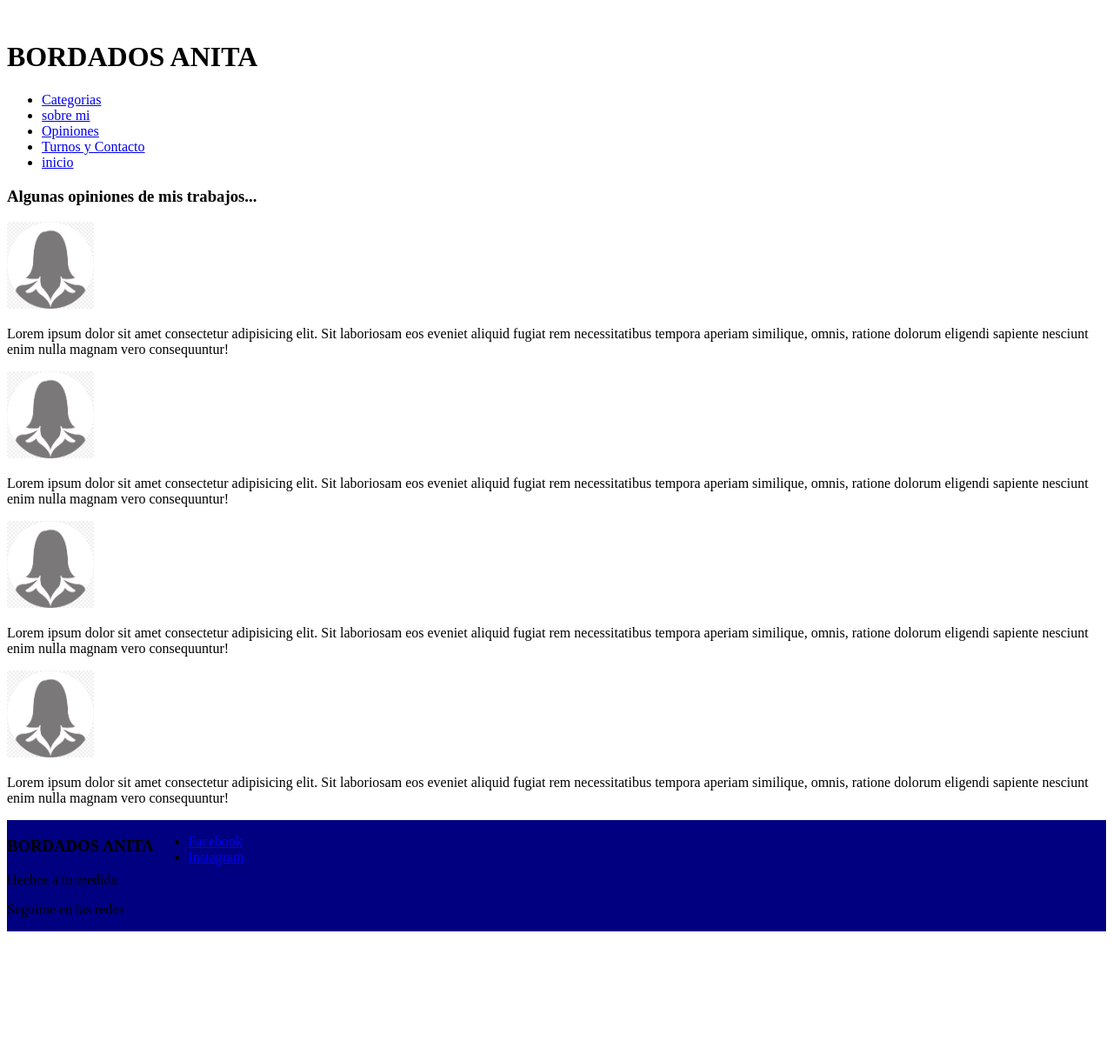
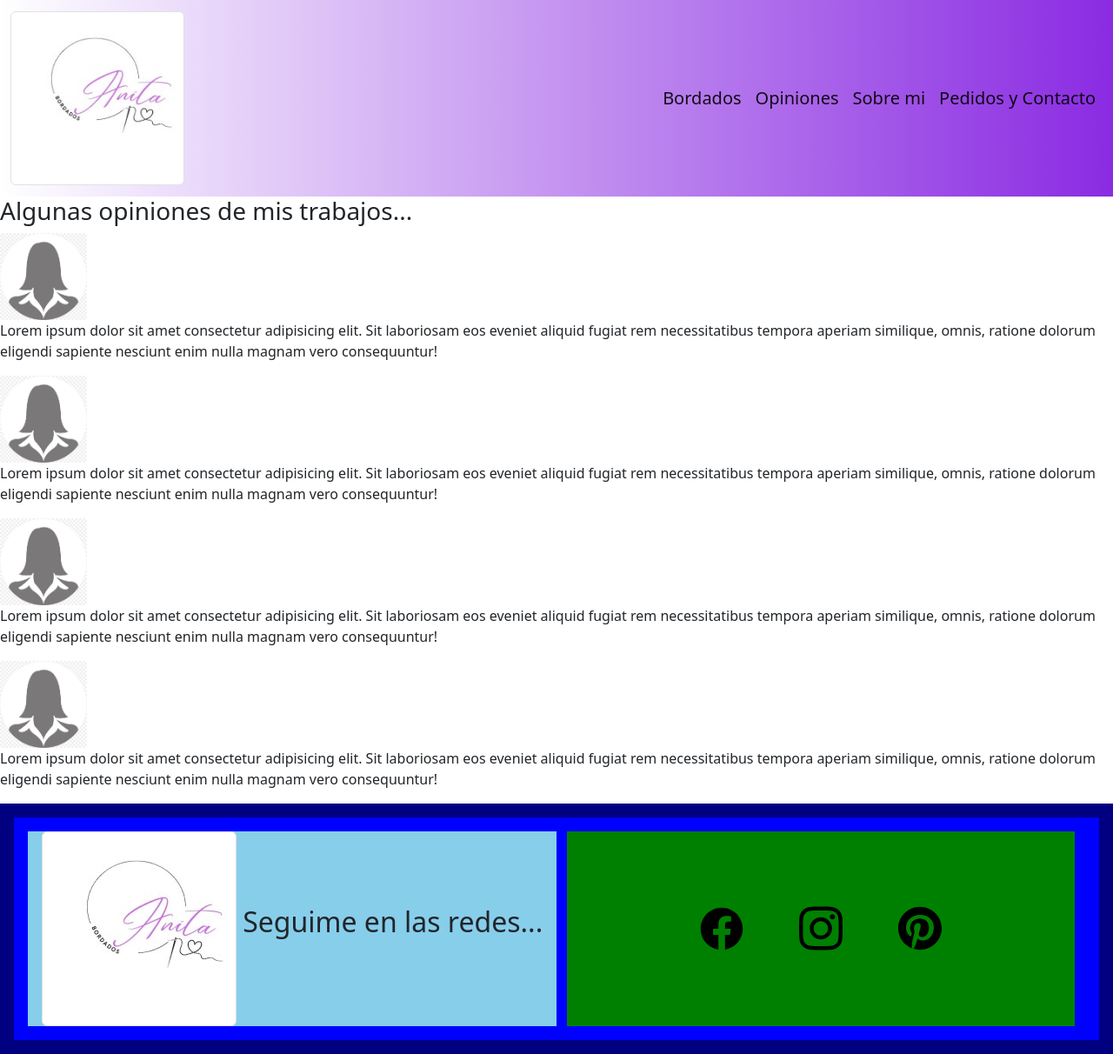
Before and after one commit to Alancg84/AnitaBordados, a plain HTML site: page pages/opiniones.html in a window 1280 px wide. Shown: the whole page at 87% size. Before the commit the page ends 1079 px from the top, so only its background shows below. Drawn offline with nearby package versions, Linux system fonts and the light colour scheme.

Commit message:
agrego archivo lalala para ver si funca

```diff
--- a/pages/opiniones.html
+++ b/pages/opiniones.html
@@ -5,24 +5,41 @@
     <meta http-equiv="X-UA-Compatible" content="IE=edge">
     <meta name="viewport" content="width=device-width, initial-scale=1.0">
     <title>BordadosAnita - Opiniones</title>
-    <link rel="shortcut icon" href="../images/WhatsApp Image 2022-10-28 at 16.01.14.jpeg">
-    <link rel="stylesheet" href="styles.css">
-    <link href="https://fonts.googleapis.com/css2?family=Nunito:wght@900&family=Open+Sans:wght@400;700&display=swap" rel="stylesheet">
+    <link
+    href="https://cdn.jsdelivr.net/npm/bootstrap@5.2.3/dist/css/bootstrap.min.css"
+    rel="stylesheet"
+    integrity="sha384-rbsA2VBKQhggwzxH7pPCaAqO46MgnOM80zW1RWuH61DGLwZJEdK2Kadq2F9CUG65"
+    crossorigin="anonymous">
+    <link rel="stylesheet" href="../css/styles.css">
+    <link rel="shortcut icon" href="../images/Logo_AnitaBordados.jpeg">
 </head>
 
 <body>
-    <header id="header">
-        <img src="../images/WhatsApp Image 2022-10-28 at 16.01.14.jpeg" alt="">
-        <h1 class="categories_title">BORDADOS ANITA</h1>
-        <nav>
-            <ul class="nav_List">
-                <li><a class="nav_link" href="categorias.html">Categorias</a></li>
-                <li><a class="nav_link" href="sobre_mi.html">sobre mi</a></li>
-                <li><a class="nav_link" href="opiniones.html">Opiniones</a></li>
-                <li><a class="nav_link" href="contacto.html">Turnos y Contacto</a></li>
-                <li><a class="nav_link" href="../index.html">inicio</a></li>
-            </ul>
-        </nav>
+    <header class="header">
+        <nav class="navbar navbar-expand-lg">
+            <div class="container-fluid" id="Logo-Nav">
+                <a class="navbar-brand" href="../index.html" target="_blank"> <img class="img-fluid rounded img-thumbnail" id="img_header" src="../images/Logo_AnitaBordados.jpeg" alt="" ></a>
+                    <button class="navbar-toggler" type="button" data-bs-toggle="collapse" data-bs-target="#navbarSupportedContent" aria-controls="navbarSupportedContent" aria-expanded="false" aria-label="Toggle navigation">
+                    <span class="navbar-toggler-icon"></span>
+                    </button>
+                <div class="collapse navbar-collapse" id="navbarSupportedContent">
+                    <ul class="navbar-nav ms-auto mb-2 mb-lg-0">
+                        <li class="nav-item">
+                            <a id="header1" class="nav-link active" aria-current="page" href="../pages/categorias.html" target="_blank">Bordados</a>
+                        </li>
+                        <li class="nav-item">
+                            <a id="header1" class="nav-link active" aria-current="page" href="../pages/opiniones.html" target="_blank">Opiniones</a>
+                        </li>
+                        <li class="nav-item">
+                            <a id="header1" class="nav-link active" aria-current="page" href="../pages/sobre_mi.html" target="_blank">Sobre mi</a>
+                        </li>
+                        <li class="nav-item">
+                            <a id="header1" class="nav-link active" aria-current="page" href="../pages/contacto.html" target="_blank">Pedidos y Contacto</a>
+                        </li>
+                    </ul>
+                </div>
+            </div>
+          </nav>
     </header>
 
     <section id="examples">
@@ -42,16 +59,22 @@
     </section>
 
     <footer id="footer">
-        <div class="footer_div_1">
-            <h3>BORDADOS ANITA</h3>
-            <p>Hechos a tu medida</p>
-            <p>Seguime en las redes</p>
+        <div class="row div_padre">
+            <div class="col div1">
+                <div class="div_logo">
+                    <a class="ancla" href="../index.html" target="_blank"> <img class="img-fluid rounded img-thumbnail" src="../images/Logo_AnitaBordados.jpeg" alt="" ></a>
+                </div>
+                <div class="follow">
+                    <p>Seguime en las redes...</p>
+                </div>
             </div>
-        <div class="footer_div_2">
-            <ul class="footer_links">
-                <li><a href="http://www.facebook.com"</a>Facebook</li>
-                <li><a href="http://www.instagram.com"</a>Instagram</li>
-            </ul>
+            <div class="col container-fluid">
+                <div class="div2">
+                    <a class="link" href="http://www.facebook.com"> <img class="img_foot" src="../images/facebook.svg" alt=""></a>
+                    <a class="link" href="http://www.instagram.com"> <img class="img_foot" src="../images/instagram.svg" alt=""></a>
+                    <a class="link" href="http://www.pinterest.com"> <img class="img_foot" src="../images/pinterest.svg" alt=""></a>
+                </div>
+            </div>
         </div>
     </footer>
 </body>
```
Also changed, not shown: pages/cat_anime.html (deleted, +0 -11 lines), pages/cat_disney.html (deleted, +0 -11 lines), pages/cat_futbol.html (deleted, +0 -11 lines), pages/cat_heroes_princesas.html (deleted, +0 -11 lines), pages/categorias.html (+5 -6 lines), pages/contacto.html (+50 -24 lines), pages/sobre_mi.html (+47 -24 lines), lalala.html (added).
